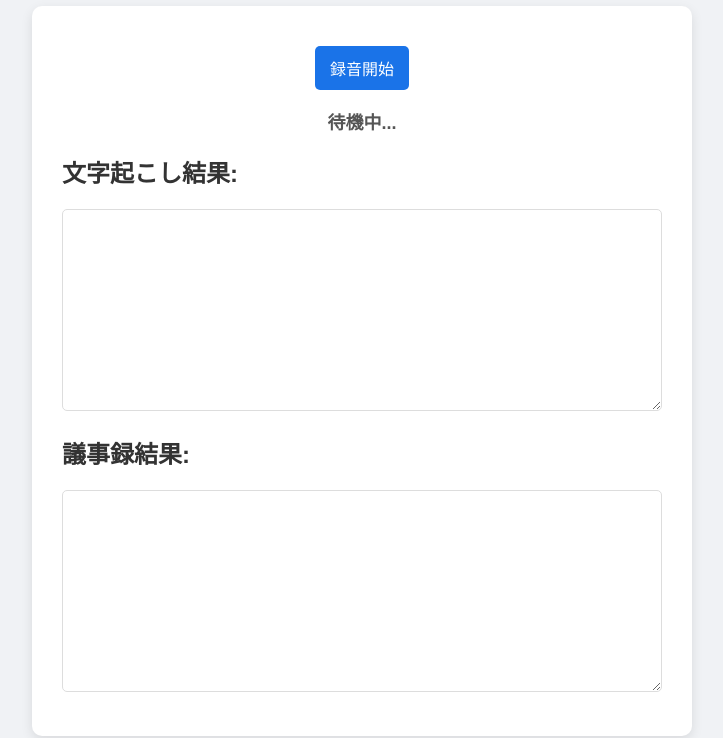
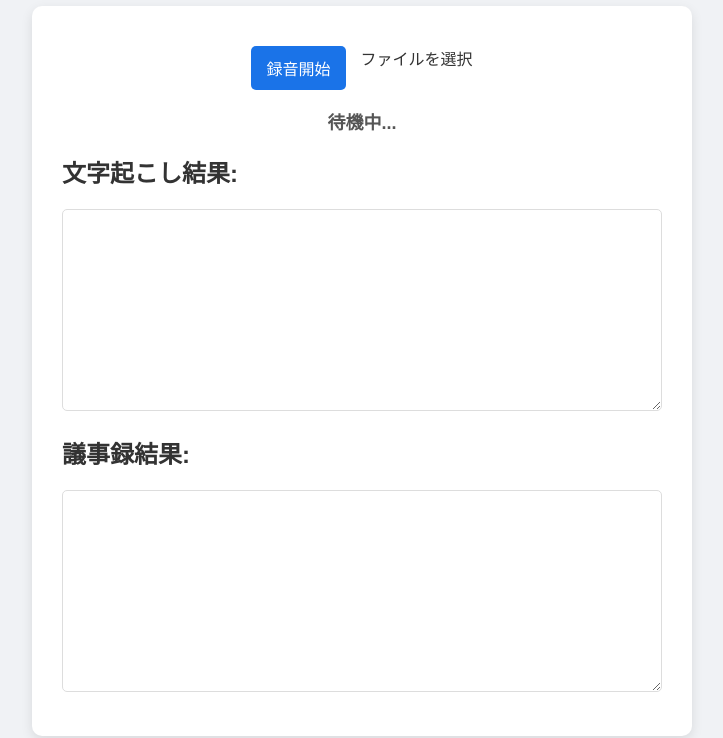
Before and after one commit to eponine0805/voice-app, a website: page index.html in a window 1280 px wide. Shown: the part 62-800 px from the top of the page, without its empty margins (278-1001 px from the left). Drawn offline with Linux system fonts and the light colour scheme.

Commit message:
音声ファイルのアップロード機能を追加修正

```diff
--- a/index.html
+++ b/index.html
@@ -13,6 +13,10 @@
     <div class="container">
         <div class="controls">
             <button id="recordButton">録音開始</button>
+            <label for="fileInput" class="file-label">
+                ファイルを選択
+                <input type="file" id="fileInput" accept="audio/*" class="hidden">
+            </label>
             <button id="summarizeButton" class="hidden">議事録を作成</button>
         </div>
 
```
